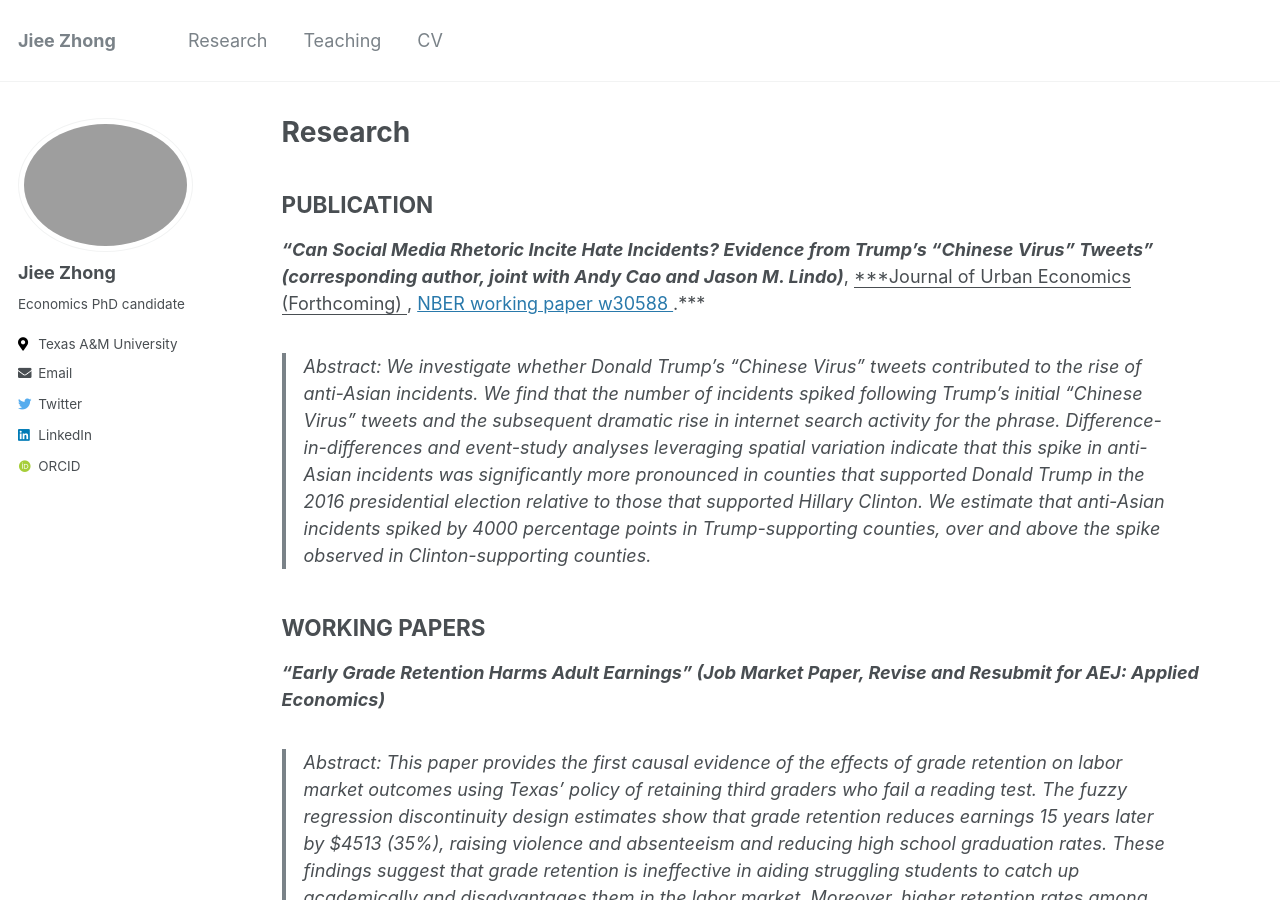
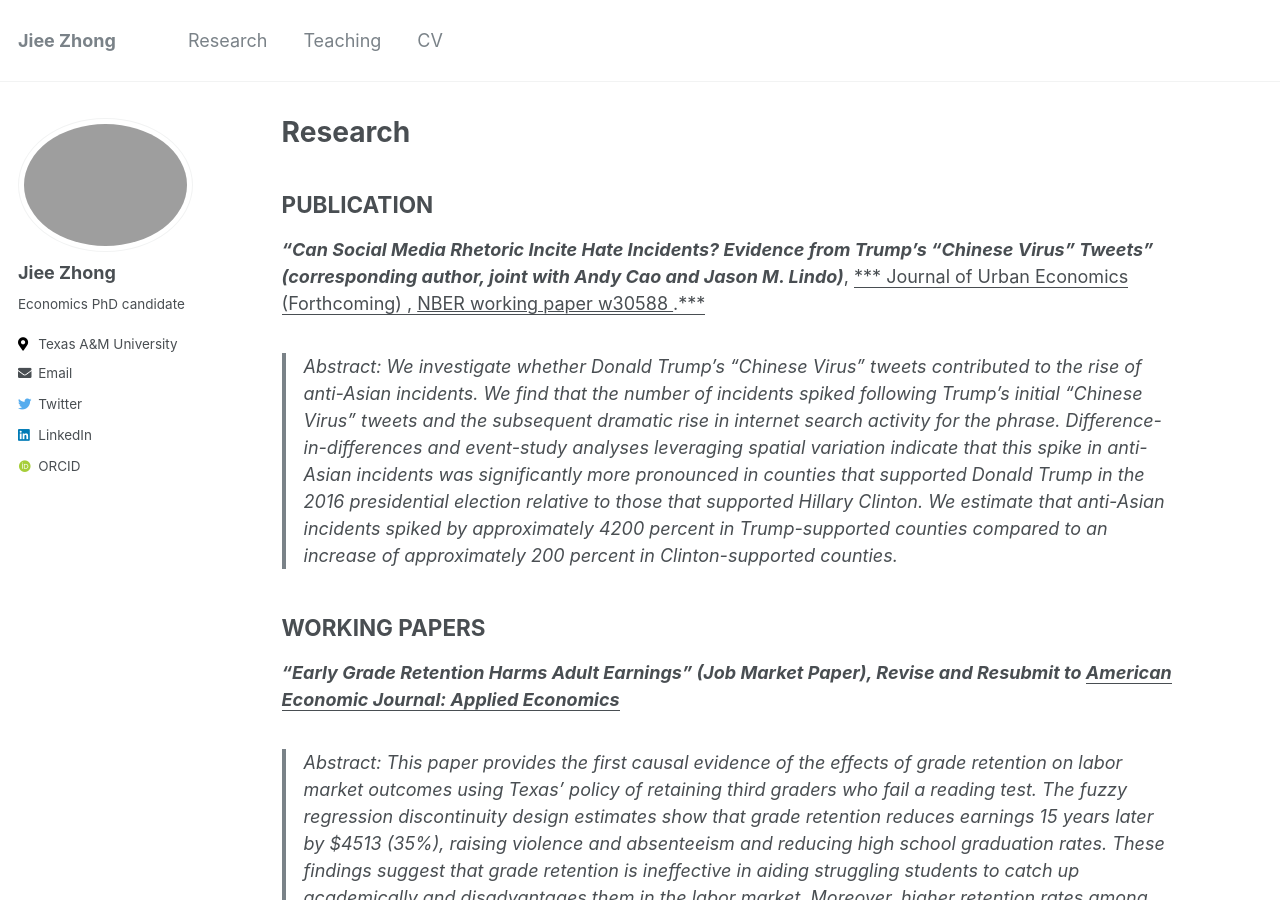
Before and after one commit to jieezhong/jieezhong.github.io, a Jekyll site: the page built from _pages/research.md, in a window 1280 px wide and 900 px high. Built offline with Jekyll 4.4.1, drawn with Linux system fonts in a browser that asks for light colours; some web fonts are replaced.

Commit message:
Update research.md

```diff
--- a/_pages/research.md
+++ b/_pages/research.md
@@ -7,19 +7,17 @@ author_profile: true
 ---
 ## PUBLICATION
 
-***"Can Social Media Rhetoric Incite Hate Incidents? Evidence from Trump's "Chinese Virus" Tweets" (corresponding author, joint with Andy Cao and Jason M. Lindo)***, <u> ***Journal of Urban Economics (Forthcoming) </u>, <a href="https://www.nber.org/papers/w30588"> NBER working paper w30588 </a>.***
+***"Can Social Media Rhetoric Incite Hate Incidents? Evidence from Trump's "Chinese Virus" Tweets" (corresponding author, joint with Andy Cao and Jason M. Lindo)***, <u> *** <ins> Journal of Urban Economics (Forthcoming) </ins>, <a href="https://www.nber.org/papers/w30588"> NBER working paper w30588 </a>.***
 
-> Abstract: We investigate whether Donald Trump's "Chinese Virus" tweets contributed to the rise of anti-Asian incidents. We find that the number of incidents spiked following Trump’s initial “Chinese Virus” tweets and the subsequent dramatic rise in internet search activity for the phrase. Difference-in-differences and event-study analyses leveraging spatial variation indicate that this spike in anti-Asian incidents was significantly more pronounced in counties that supported Donald Trump in the 2016 presidential election relative to those that supported Hillary Clinton. We estimate that anti-Asian incidents spiked by 4000 percentage points in Trump-supporting counties, over and above the spike observed in Clinton-supporting counties.
+> Abstract: We investigate whether Donald Trump's "Chinese Virus" tweets contributed to the rise of anti-Asian incidents. We find that the number of incidents spiked following Trump’s initial “Chinese Virus” tweets and the subsequent dramatic rise in internet search activity for the phrase. Difference-in-differences and event-study analyses leveraging spatial variation indicate that this spike in anti-Asian incidents was significantly more pronounced in counties that supported Donald Trump in the 2016 presidential election relative to those that supported Hillary Clinton. We estimate that anti-Asian incidents spiked by approximately 4200 percent in Trump-supported counties compared to an increase of approximately 200 percent in Clinton-supported counties.
 
 ## WORKING PAPERS
 
-***"Early Grade Retention Harms Adult Earnings" (Job Market Paper, Revise and Resubmit for AEJ: Applied Economics)***
+***"Early Grade Retention Harms Adult Earnings" (Job Market Paper), Revise and Resubmit to <ins> American Economic Journal: Applied Economics </ins>***
 
 > Abstract: This paper provides the first causal evidence of the effects of grade retention on labor market outcomes using Texas’ policy of retaining third graders who fail a reading test. The fuzzy regression discontinuity design estimates show that grade retention reduces earnings 15 years later by $4513 (35%), raising violence and absenteeism and reducing high school graduation rates. These findings suggest that grade retention is ineffective in aiding struggling students to catch up academically and disadvantages them in the labor market. Moreover, higher retention rates among Black and Hispanic students, coupled with significant reductions in earnings, contribute to perpetuating racial earnings inequality.
 
 <img src='/images/research/wage15y_all(ch).png' width='400'>
-
-
 
 >
 > ***"Lead in the Air: Unraveling the Long-Term Impacts of Lead Exposure" (Joint with Thao Duong)***
```
